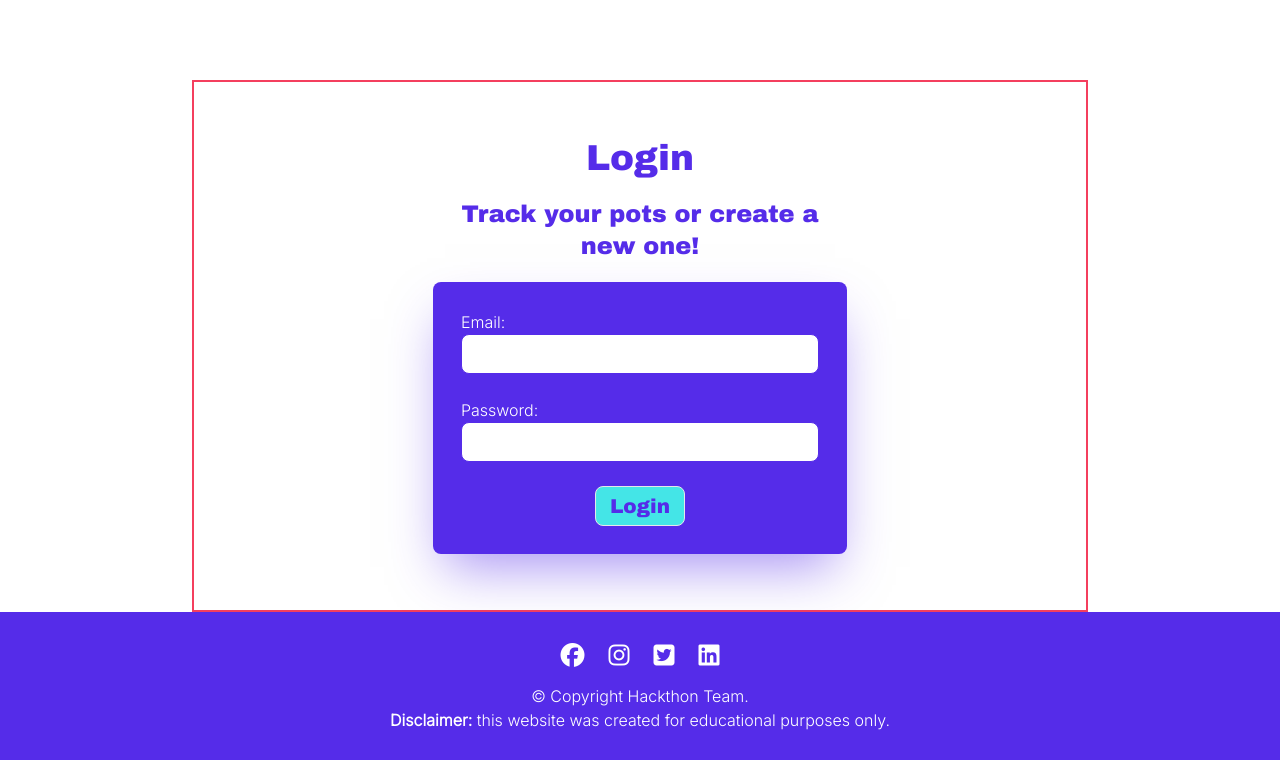
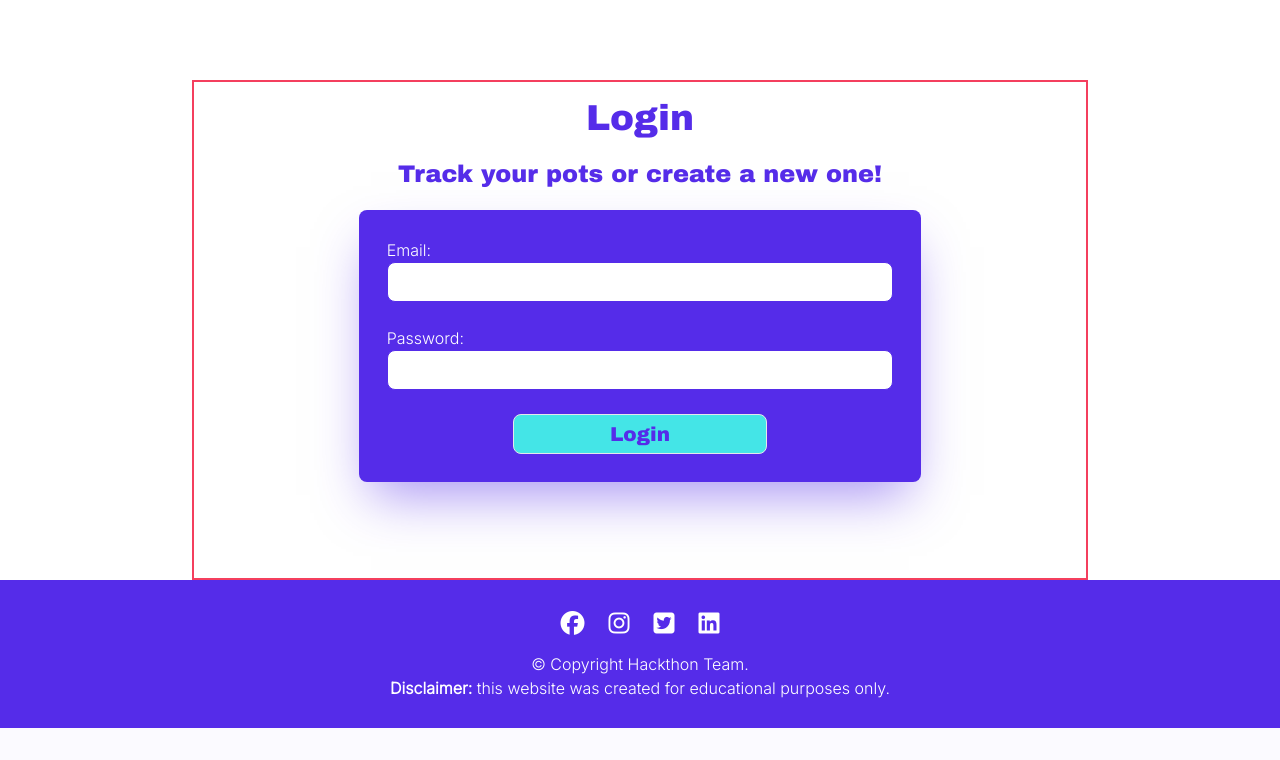
Before and after one commit to AwsSG/revfinance, a Flask app: page /login in a window 1280 px wide. Shown: the part 90-850 px from the top of the page. After the commit the page ends 818 px from the top, so only its background shows below. Run offline with Flask 3, Linux system fonts and the light colour scheme; some libraries are stand-ins or nearby versions.

Commit message:
Fix style of register and login divs

```diff
--- a/static/css/output.css
+++ b/static/css/output.css
@@ -760,6 +760,14 @@ body, p{
 
 .pt-8{
   padding-top: 2rem;
+}
+
+.pb-8{
+  padding-bottom: 2rem;
+}
+
+.pb-20{
+  padding-bottom: 5rem;
 }
 
 .text-center{
@@ -892,16 +900,24 @@ body, p{
     display: flex;
   }
 
-  .md\:w-1\/2{
-    width: 50%;
+  .md\:w-\[70\%\]{
+    width: 70%;
+  }
+
+  .md\:w-5\/6{
+    width: 83.333333%;
   }
 
   .md\:w-1\/4{
     width: 25%;
   }
 
-  .md\:w-\[70\%\]{
-    width: 70%;
+  .md\:w-1\/2{
+    width: 50%;
+  }
+
+  .md\:w-2\/3{
+    width: 66.666667%;
   }
 
   .md\:justify-between{
@@ -935,9 +951,27 @@ body, p{
 }
 
 @media (min-width: 1024px){
+  .lg\:w-1\/2{
+    width: 50%;
+  }
+
+  .lg\:w-1\/4{
+    width: 25%;
+  }
+
+  .lg\:pb-0{
+    padding-bottom: 0px;
+  }
+
   .lg\:text-5xl{
     font-size: 3rem;
     line-height: 1;
+  }
+}
+
+@media (min-width: 1280px){
+  .xl\:w-1\/4{
+    width: 25%;
   }
 }
 
--- a/templates/login.html
+++ b/templates/login.html
@@ -1,11 +1,11 @@
 {% extends "base.html" %}
 {% block content %}
 
-<div class="form flex items-center justify-center pb-10">
+<div class="form flex items-center justify-center pb-20">
 
-    <div class="w-5/6 p-4 m-auto md:w-1/2 2xl:w-1/4">
+    <div class="w-5/6 p-4 m-auto md:w-2/3 2xl:w-1/3">
 
-        <h1 class="pt-10 block">Login</h1>
+        <h1 class="block">Login</h1>
         <h2 class="p-5 text-center">Track your pots or create a new one!</h2>
 
         <form id="login" action="login" method="POST" class="p-4 first-line:border-2 rounded-lg bg-han-purple border-han-purple shadow-2xl shadow-han-purple/50">
@@ -23,7 +23,7 @@
             </div>
 
             <div class="p-3 text-center text-xl font-archivo-black">
-            <input type="submit" value="Login" class="w-1/2 h-10 transition-colors border rounded-lg bg-fluorescent-blue text-han-purple hover:text-white cursor-pointer md:w-1/4">
+            <input type="submit" value="Login" class="w-1/2 h-10 transition-colors border rounded-lg bg-fluorescent-blue text-han-purple hover:text-white cursor-pointer md:w-1/4 lg:w-1/2">
             </div>
 
         </form>
--- a/templates/main.html
+++ b/templates/main.html
@@ -22,7 +22,7 @@
 
 <h2 class="font-bold pt-8">Track your pots!</h2>
 
-<div class="flex pt-8 flex border-2 border-rose-500 w-[80%] mx-auto my-0" >
+<div class="flex pt-8 border-2 border-rose-500 w-[80%] mx-auto my-0" >
   <div class="">
     <p class="text-base">
       Keep track of all your fundraising pots in one place. Monitor
```
Also changed, not shown: other parts of static/css/output.css (+30 -22 lines), templates/signup.html (+5 -5 lines).
